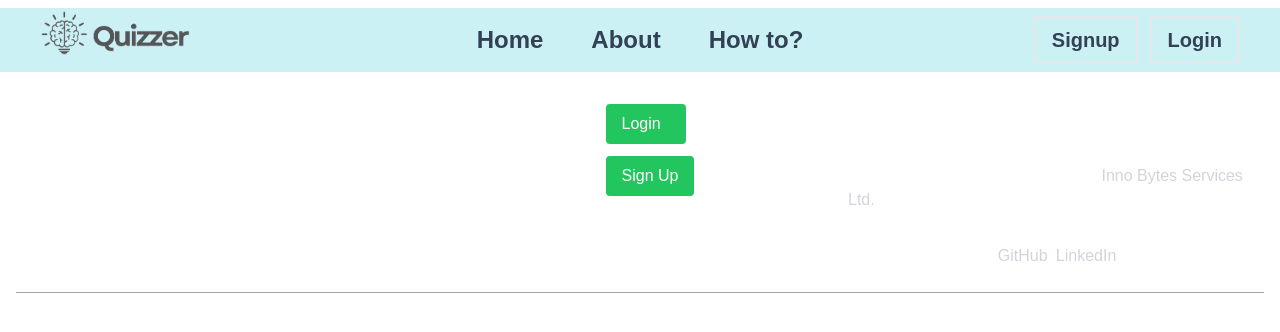
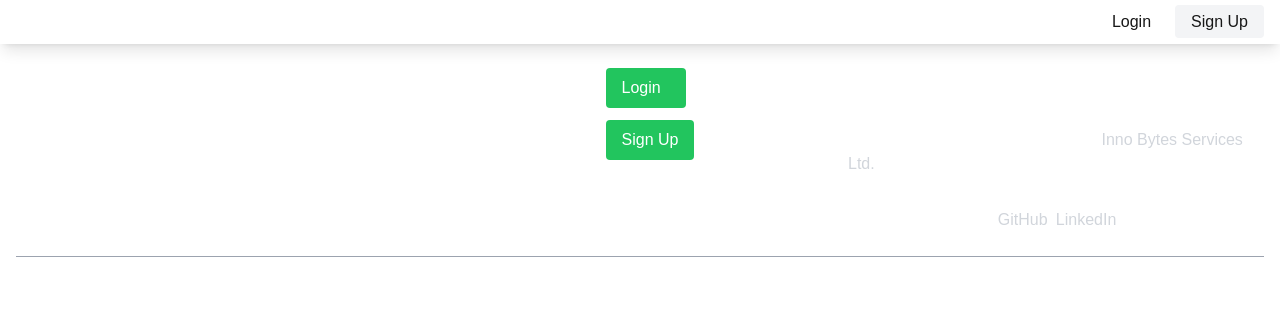
Before and after one commit to mohd-tahzeeb-khan/Advance-Quiz-Application-65HIBKJS, a Next.js app in the folder quiz-app/: page / in a window 1280 px wide. Shown: the top 332 px of the page. Built offline with nearby package versions, Linux system fonts and the light colour scheme.

Commit message:
Edited the navbar

```diff
--- a/quiz-app/src/app/components/header.js
+++ b/quiz-app/src/app/components/header.js
@@ -1,35 +1,95 @@
-import React from 'react'
-import Link from 'next/link'
-import Image from 'next/image'
-import Horizontalogo from '../../../public/Images/horizon logo.png'
-// import Signup from '../userLogs/Signup'
-// import Signup from '../userLogs/signup'
-// import signup from '../userLogs/signup'
-const header = () => {
+'use client'
+import React, { useState } from "react";
+import Link from "next/link";
+
+const Navbar = () => {
+  const [isOpen, setIsOpen] = useState(false);
+
   return (
-    <>
-    <div className='header w-full h-[8vh] bg-lightblue2 text-slate-700
-    flex flex-row justify-between px-10 my-2'>
-            <div className='logo min-w-[33%] p-0'><Image src={Horizontalogo} width={150} height={100} alt='logo' /></div>
-        <div className='links min-w-[33%]
-        flex gap-12 items-center justify-center'>
-            <Link className='hover:scale-105 hover:duration-200 text-2xl font-bold hover:text-slate-900' href={""}>Home</Link>
-            <Link className='hover:scale-105 hover:duration-200 text-2xl font-bold hover:text-slate-900' href={""}>About</Link>
-            <Link className='hover:scale-105 hover:duration-200 text-2xl font-bold hover:text-slate-900' href={""}>How to?</Link>
-
-        </div>
-        <div className='loginbtn min-w-[33%]
-        flex gap-3 justify-end items-center
-        font-bold text-xl'>
-            <Link className='signup    hover:scale-105 hover:duration-150 px-4 py-2 border-2 cursor-pointer' href="/userLogs">Signup</Link>
-
-            <Link href="/mcQuestions" className='loginbtn  hover:scale-105 hover:duration-150 px-4 py-2 border-2  cursor-pointer'>Login</Link>
+    <nav className="bg-blue-600 shadow-lg">
+      <div className="container mx-auto px-4 py-2 flex justify-between items-center">
+        {/* Logo */}
+        <div className="text-white text-xl font-bold">
+          <Link href="/">
+            QuizApp
+          </Link>
         </div>
 
+        {/* Links (Desktop) */}
+        <div className="hidden md:flex space-x-6 items-center">
+          <Link className="text-white hover:text-gray-300" href="/">
+            Home
+          </Link>
+          <Link className="text-white hover:text-gray-300" href="/about">
+            About
+          </Link>
+          <Link className="text-white hover:text-gray-300" href="/quizzes">
+            Quizzes
+          </Link>
+          <Link className="text-white hover:text-gray-300" href="/contact">
+            Contact
+          </Link>
+          <div>
+            <Link className="bg-white text-blue-600 px-4 py-2 rounded hover:bg-gray-100 mr-2" href="/login">
+             Login
+            </Link>
+            <Link className="bg-gray-100 text-blue-600 px-4 py-2 rounded hover:bg-white" href="/signup">
+             Sign Up
+            </Link>
+          </div>
+        </div>
 
-    </div>
-    </>
-  )
-}
+        {/* Hamburger Icon (Mobile) */}
+        <button
+          className="md:hidden text-white focus:outline-none"
+          onClick={() => setIsOpen(!isOpen)}
+        >
+          <svg
+            className="w-6 h-6"
+            fill="none"
+            stroke="currentColor"
+            viewBox="0 0 24 24"
+            xmlns="http://www.w3.org/2000/svg"
+          >
+            <path
+              strokeLinecap="round"
+              strokeLinejoin="round"
+              strokeWidth="2"
+              d={isOpen ? "M6 18L18 6M6 6l12 12" : "M4 6h16M4 12h16M4 18h16"}
+            />
+          </svg>
+        </button>
+      </div>
 
-export default header
+      {/* Mobile Menu */}
+      {isOpen && (
+        <div className="md:hidden bg-blue-700">
+          <div className="flex flex-col items-center space-y-4 py-4">
+            <Link className="text-white hover:text-gray-300" href="/">
+              Home
+            </Link>
+            <Link className="text-white hover:text-gray-300" href="/about">
+              About
+            </Link>
+            <Link className="text-white hover:text-gray-300" href="/quizzes">
+              Quizzes
+            </Link>
+            <Link className="text-white hover:text-gray-300" href="/contact">
+              Contact
+            </Link>
+            <div>
+              <Link className="bg-white text-blue-600 px-4 py-2 rounded hover:bg-gray-100 mr-2" href="/login">
+                Login
+              </Link>
+              <Link className="bg-gray-100 text-blue-600 px-4 py-2 rounded hover:bg-white" href="/signup">
+               Sign Up
+              </Link>
+            </div>
+          </div>
+        </div>
+      )}
+    </nav>
+  );
+};
+
+export default Navbar;
```
